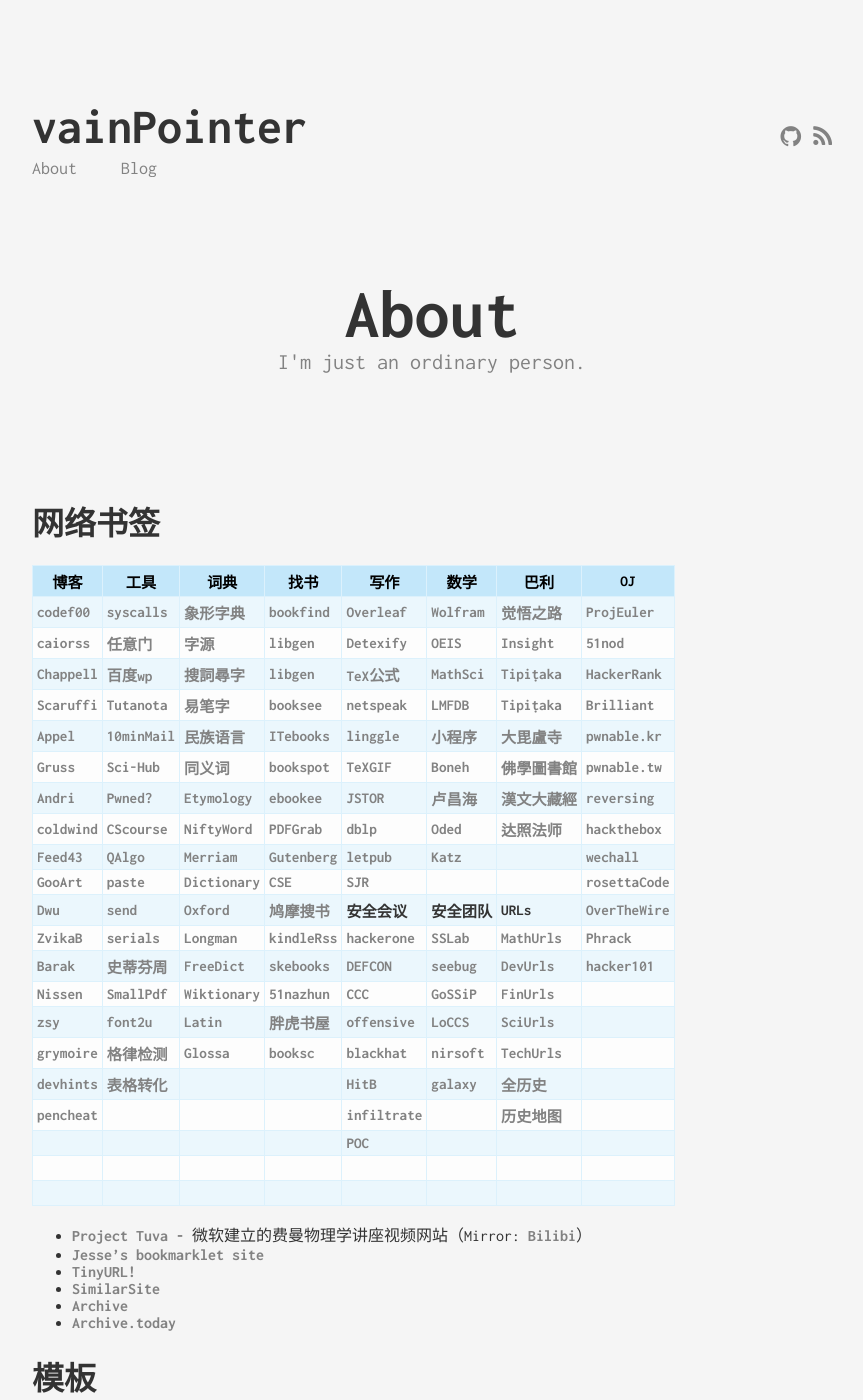
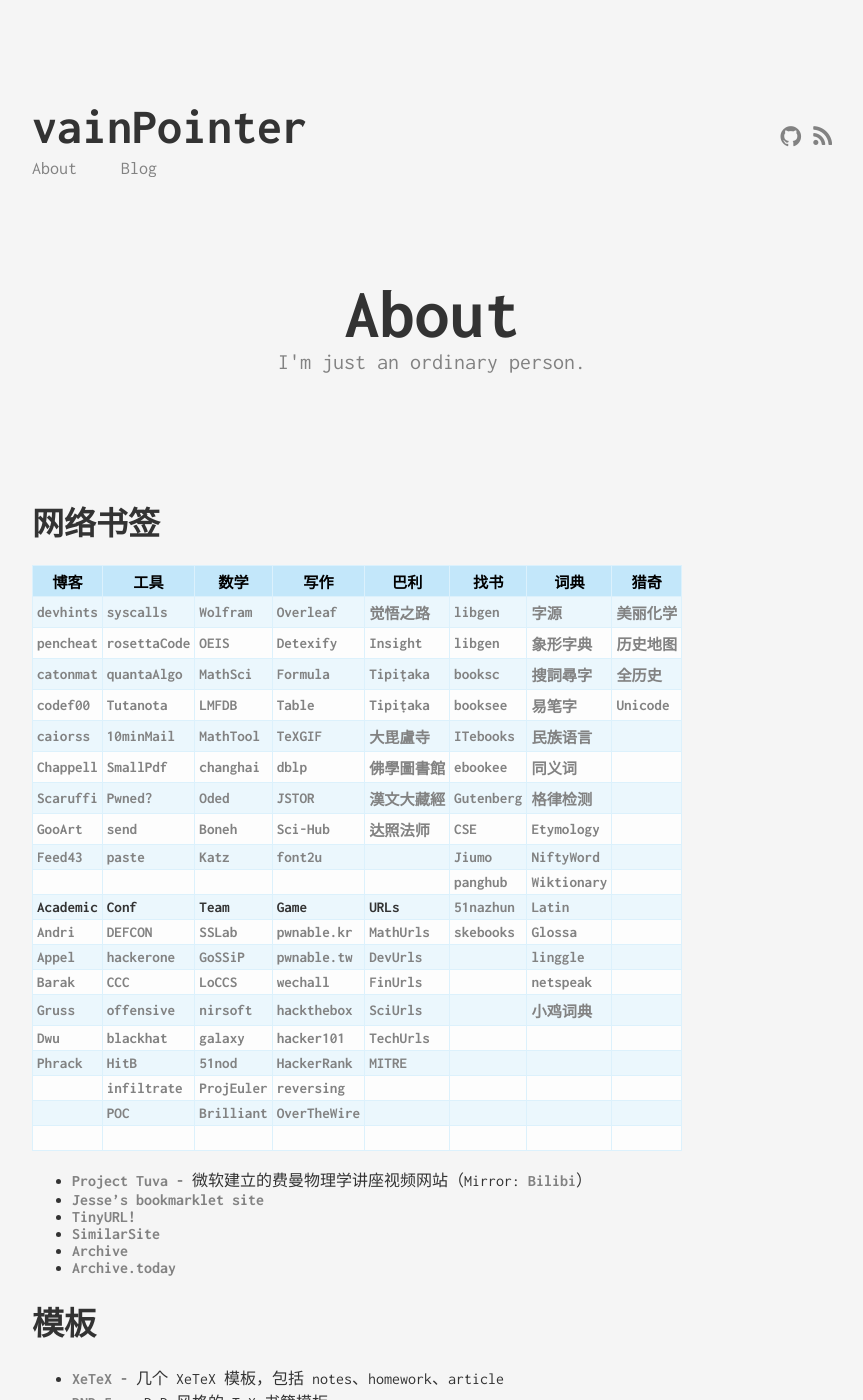
Before and after one commit to vainPointer/vainPointer.github.io, a Jekyll site: the page built from about.md, in a window 1280 px wide and 1400 px high. Shown: the whole window, without its empty margins (208-1071 px from the left). Built offline with Jekyll 4.4.1, drawn with Linux system fonts in a browser that asks for light colours.

Commit message:
bookmarks

```diff
--- a/about.md
+++ b/about.md
@@ -7,29 +7,28 @@
 
 # 网络书签
 
-| 博客 | 工具 | 词典 | 找书 | 写作 | 数学 | 巴利 | OJ |
-|------|------|------|------|------|------|------|----|
-| [codef00](http://codef00.com/projects)               | [syscalls](http://syscalls.kernelgrok.com/)   | [象形字典](http://www.vividict.com/Default.aspx)     | [bookfind](https://www.bookfinder.com/)                                | [Overleaf](https://www.overleaf.com/learn)                     | [Wolfram](http://mathworld.wolfram.com/)                                           | [觉悟之路](http://dhamma.sutta.org/index2.htm)                      | [ProjEuler](https://projecteuler.net/about)             |
-| [caiorss](https://caiorss.github.io/C-Cpp-Notes/)    | [任意门](http://terest.top/gate/)             | [字源](http://hanziyuan.net/)                        | [libgen](http://gen.lib.rus.ec/)                                       | [Detexify](http://detexify.kirelabs.org/classify.html)         | [OEIS](http://oeis.org/)                                                           | [Insight](https://www.accesstoinsight.org/)                         | [51nod](https://www.51nod.com/focus.html)               |
-| [Chappell](https://www.geoffchappell.com/)           | [百度wp](https://www.baiduwp.com/)            | [搜詞尋字](http://words.sinica.edu.tw/sou/sou.html)  | [libgen](https://libgen.is/)                                           | [TeX公式](https://zh.numberempire.com/latexequationeditor.php) | [MathSci](https://mathscinet.ams.org/mathscinet/freeTools.html?version=2)          | [Tipiṭaka](https://www.tipitaka.org/)                               | [HackerRank](https://www.hackerrank.com/)               |
-| [Scaruffi](https://www.scaruffi.com/)                | [Tutanota](https://www.tutanota.com/)         | [易笔字](http://www.yibizi.com/)                     | [booksee](http://en.booksee.org/)                                      | [netspeak](http://www.netspeak.org/)                           | [LMFDB](http://www.lmfdb.org/)                                                     | [Tipiṭaka](https://epalitipitaka.appspot.com/canon)                 | [Brilliant](https://brilliant.org/courses/#recent)      |
-| [Appel](https://www.cs.princeton.edu/~appel/)        | [10minMail](https://10minutemail.com/)        | [民族语言](http://www.mzywfy.org.cn/)                | [ITebooks](https://it-ebooks.info/)                                    | [linggle](http://linggle.com/)                                 | [小程序](http://zh.numberempire.com/primenumbers.php)                              | [大毘盧寺](http://abtemple.org/index.php)                           | [pwnable.kr](http://pwnable.kr/play.php)                |
-| [Gruss](https://gruss.cc/)                           | [Sci-Hub](http://sci-hub.tw/)                 | [同义词](http://www.ximizi.com/Tongyici_Cidian.php)  | [bookspot](http://www.freebookspot.es/)                                | [TeXGIF](http://latex.codecogs.com/gif.latex?)                 | [Boneh](http://crypto.stanford.edu/~dabo/)                                         | [佛學圖書館](http://buddhism.lib.ntu.edu.tw/DLMBS/index.jsp)        | [pwnable.tw](https://pwnable.tw/)                       |
-| [Andri](https://syssec.mistakenot.net/)              | [Pwned?](https://haveibeenpwned.com/)         | [Etymology](http://www.etymonline.com/)              | [ebookee](https://ebookee.org/)                                        | [JSTOR](https://www.jstor.org/)                                | [卢昌海](https://www.changhai.org/articles/science/mathematics/riemann_hypothesis/)| [漢文大藏經](http://tripitaka.cbeta.org/mobile/index.php?index=N)   | [reversing](http://reversing.kr/)                       |
-| [coldwind](https://gynvael.coldwind.pl/?id=50)       | [CScourse](https://teachyourselfcs.com/)      | [NiftyWord](https://www.niftyword.com/)              | [PDFGrab](http://pdfgrab.net/)                                         | [dblp](https://dblp.uni-trier.de/)                             | [Oded](http://www.wisdom.weizmann.ac.il/~/oded/)                                   | [达照法师](http://www.shidazhao.com/)                               | [hackthebox](https://www.hackthebox.eu/)                |
-| [Feed43](https://feed43.com/)                        | [QAlgo](http://quantumalgorithmzoo.org/)      | [Merriam](https://www.merriam-webster.com/)          | [Gutenberg](https://www.gutenberg.org/)                                | [letpub](http://www.letpub.com.cn/index.php?page=journalapp)   | [Katz](http://www.cs.umd.edu/~jkatz/)                                              |                                                                     | [wechall](https://www.wechall.net/)                     |
-| [GooArt](https://artsandculture.google.com/)         | [paste](https://paste.ubuntu.com/)            | [Dictionary](http://www.dictionary.com/)             | [CSE](https://cse.google.com/cse?cx=001639227550064093264:dznewka3cca) | [SJR](https://www.scimagojr.com/index.php)                     |                                                                                    |                                                                     | [rosettaCode](http://rosettacode.org/wiki/Rosetta_Code) |
-| [Dwu](https://www.cs.virginia.edu/dwu4/projects.html)| [send](https://send.firefox.com/)             | [Oxford](https://www.oxfordlearnersdictionaries.com/)| [鸠摩搜书](https://www.jiumodiary.com/?tdsourcetag=s_pctim_aiomsg)     | **安全会议**                                                   | **安全团队**                                                                       | **URLs**                                                            | [OverTheWire](http://overthewire.org/wargames/)         |
-| [ZvikaB](http://www.wisdom.weizmann.ac.il/~zvikab/)  | [serials](https://www.serials.be/)            | [Longman](https://www.ldoceonline.com/)              | [kindleRss](http://wheremylife.cn/home.html)                           | [hackerone](https://www.hackerone.com/)                        | [SSLab](https://gts3.org/)                                                         | [MathUrls](https://mathurls.com/)                                   | [Phrack](http://phrack.org/)                            |
-| [Barak](https://www.boazbarak.org/)                  | [史蒂芬周](http://www.sdifen.com/)            | [FreeDict](http://www.freedictionary.com/)           | [skebooks](https://www.skebooks.com/)                                  | [DEFCON](https://media.defcon.org/DEF%21CON%2027/)             | [seebug](https://paper.seebug.org/)                                                | [DevUrls](https://devurls.com/)                                     | [hacker101](https://ctf.hacker101.com/)                 |
-| [Nissen](https://nissenbaum.tech.cornell.edu/)       | [SmallPdf](https://smallpdf.com/cn)           | [Wiktionary](https://en.wiktionary.org/)             | [51nazhun](https://kindle.51nazhun.pub/)                               | [CCC](https://www.ccc.de/)                                     | [GoSSiP](https://loccs.sjtu.edu.cn/wiki/doku.php)                                  | [FinUrls](https://finurls.com/)                                     |                                                         |
-| [zsy](http://www.zsythink.net/)                      | [font2u](https://fonts2u.com/)                | [Latin](http://archives.nd.edu/words.html)           | [胖虎书屋](http://panghubook.cn/)                                      | [offensive](https://www.offensivecon.org/)                     | [LoCCS](https://loccs.sjtu.edu.cn/main/publication/)                               | [SciUrls](https://sciurls.com/)                                     |                                                         |
-| [grymoire](http://www.grymoire.com/)                 | [格律检测](http://www.52shici.com/gl.php)     | [Glossa](http://athirdway.com/glossa/)               | [booksc](https://booksc.org/)                                          | [blackhat](https://www.blackhat.com/)                          | [nirsoft](http://www.nirsoft.net/programmer_tools.html)                            | [TechUrls](https://techurls.com/)                                   |                                                         |
-| [devhints](https://devhints.io)                      | [表格转化](https://tableconvert.com/)         |                                                      |                                                                        | [HitB](https://conference.hitb.org/)                           | [galaxy](http://galaxylab.org/)                                                    | [全历史](https://www.allhistory.com/)                               |                                                         |
-| [pencheat](https://highon.coffee/blog/cheat-sheet/)  |                                               |                                                      |                                                                        | [infiltrate](https://infiltratecon.com/)                       |                                                                                    | [历史地图](http://geacron.com/home-zh-hans/)                        |                                                         |
-|                                                      |                                               |                                                      |                                                                        | [POC](http://powerofcommunity.net/)                            |                                                                                    |                                                                     |                                                         |
-|                                                      |                                               |                                                      |                                                                        |                                                                |                                                                                    |                                                                     |                                                         |
-|                                                      |                                               |                                                      |                                                                        |                                                                |                                                                                    |                                                                     |                                                         |
+| 博客                                                    | 工具                                                      | 数学                                                                                    | 写作                                                             | 巴利                                                           | 找书                                                                     | 词典                                               | 猎奇                                                 |
+|-------------------------------------------------------|---------------------------------------------------------|---------------------------------------------------------------------------------------|----------------------------------------------------------------|--------------------------------------------------------------|------------------------------------------------------------------------|--------------------------------------------------|----------------------------------------------------|
+| [devhints](https://devhints.io)                       | [syscalls](http://syscalls.kernelgrok.com/)             | [Wolfram](http://mathworld.wolfram.com/)                                              | [Overleaf](https://www.overleaf.com/learn)                     | [觉悟之路](http://dhamma.sutta.org/index2.htm)                   | [libgen](https://libgen.is/)                                           | [字源](http://hanziyuan.net/)                      | [美丽化学](http://www.envisioningchemistry.cn/)        |
+| [pencheat](https://highon.coffee/blog/cheat-sheet/)   | [rosettaCode](http://rosettacode.org/wiki/Rosetta_Code) | [OEIS](http://oeis.org/)                                                              | [Detexify](http://detexify.kirelabs.org/classify.html)         | [Insight](https://www.accesstoinsight.org/)                  | [libgen](http://gen.lib.rus.ec/)                                       | [象形字典](http://www.vividict.com/Default.aspx)     | [历史地图](http://geacron.com/home-zh-hans/)           |
+| [catonmat](https://catonmat.net/)                     | [quantaAlgo](http://quantumalgorithmzoo.org/)           | [MathSci](https://mathscinet.ams.org/mathscinet/freeTools.html?version=2)             | [Formula](https://zh.numberempire.com/latexequationeditor.php) | [Tipiṭaka](https://www.tipitaka.org/)                        | [booksc](https://booksc.org/)                                          | [搜詞尋字](http://words.sinica.edu.tw/sou/sou.html)  | [全历史](https://www.allhistory.com/)                 |
+| [codef00](http://codef00.com/projects)                | [Tutanota](https://www.tutanota.com/)                   | [LMFDB](http://www.lmfdb.org/)                                                        | [Table](https://tableconvert.com/)                             | [Tipiṭaka](https://epalitipitaka.appspot.com/canon)          | [booksee](http://en.booksee.org/)                                      | [易笔字](http://www.yibizi.com/)                    | [Unicode](https://www.ziti163.com/uni/index.shtml) |
+| [caiorss](https://caiorss.github.io/C-Cpp-Notes/)     | [10minMail](https://10minutemail.com/)                  | [MathTool](http://zh.numberempire.com/primenumbers.php)                               | [TeXGIF](http://latex.codecogs.com/gif.latex?)                 | [大毘盧寺](http://abtemple.org/index.php)                        | [ITebooks](https://it-ebooks.info/)                                    | [民族语言](http://www.mzywfy.org.cn/)                |                                                    |
+| [Chappell](https://www.geoffchappell.com/)            | [SmallPdf](https://smallpdf.com/cn)                     | [changhai](https://www.changhai.org/articles/science/mathematics/riemann_hypothesis/) | [dblp](https://dblp.uni-trier.de/)                             | [佛學圖書館](http://buddhism.lib.ntu.edu.tw/DLMBS/index.jsp)      | [ebookee](https://ebookee.org/)                                        | [同义词](http://www.ximizi.com/Tongyici_Cidian.php) |                                                    |
+| [Scaruffi](https://www.scaruffi.com/)                 | [Pwned?](https://haveibeenpwned.com/)                   | [Oded](http://www.wisdom.weizmann.ac.il/~/oded/)                                      | [JSTOR](https://www.jstor.org/)                                | [漢文大藏經](http://tripitaka.cbeta.org/mobile/index.php?index=N) | [Gutenberg](https://www.gutenberg.org/)                                | [格律检测](http://www.52shici.com/gl.php)            |                                                    |
+| [GooArt](https://artsandculture.google.com/)          | [send](https://send.firefox.com/)                       | [Boneh](http://crypto.stanford.edu/~dabo/)                                            | [Sci-Hub](http://sci-hub.tw/)                                  | [达照法师](http://www.shidazhao.com/)                            | [CSE](https://cse.google.com/cse?cx=001639227550064093264:dznewka3cca) | [Etymology](http://www.etymonline.com/)          |                                                    |
+| [Feed43](https://feed43.com/)                         | [paste](https://paste.ubuntu.com/)                      | [Katz](http://www.cs.umd.edu/~jkatz/)                                                 | [font2u](https://fonts2u.com/)                                 |                                                              | [Jiumo](https://www.jiumodiary.com/?tdsourcetag=s_pctim_aiomsg)        | [NiftyWord](https://www.niftyword.com/)          |                                                    |
+|                                                       |                                                         |                                                                                       |                                                                |                                                              | [panghub](http://panghubook.cn/)                                       | [Wiktionary](https://en.wiktionary.org/)         |                                                    |
+| **Academic**                                          | **Conf**                                                | **Team**                                                                              | **Game**                                                       | **URLs**                                                     | [51nazhun](https://kindle.51nazhun.pub/)                               | [Latin](http://archives.nd.edu/words.html)       |                                                    |
+| [Andri](https://syssec.mistakenot.net/)               | [DEFCON](https://media.defcon.org/DEF%21CON%2027/)      | [SSLab](https://gts3.org/)                                                            | [pwnable.kr](http://pwnable.kr/play.php)                       | [MathUrls](https://mathurls.com/)                            | [skebooks](https://www.skebooks.com/)                                  | [Glossa](http://athirdway.com/glossa/)           |                                                    |
+| [Appel](https://www.cs.princeton.edu/~appel/)         | [hackerone](https://www.hackerone.com/)                 | [GoSSiP](https://loccs.sjtu.edu.cn/wiki/doku.php)                                     | [pwnable.tw](https://pwnable.tw/)                              | [DevUrls](https://devurls.com/)                              |                                                                        | [linggle](http://linggle.com/)                   |                                                    |
+| [Barak](https://www.boazbarak.org/)                   | [CCC](https://www.ccc.de/)                              | [LoCCS](https://loccs.sjtu.edu.cn/main/publication/)                                  | [wechall](https://www.wechall.net/)                            | [FinUrls](https://finurls.com/)                              |                                                                        | [netspeak](http://www.netspeak.org/)             |                                                    |
+| [Gruss](https://gruss.cc/)                            | [offensive](https://www.offensivecon.org/)              | [nirsoft](http://www.nirsoft.net/programmer_tools.html)                               | [hackthebox](https://www.hackthebox.eu/)                       | [SciUrls](https://sciurls.com/)                              |                                                                        | [小鸡词典](https://jikipedia.com/)                   |                                                    |
+| [Dwu](https://www.cs.virginia.edu/dwu4/projects.html) | [blackhat](https://www.blackhat.com/)                   | [galaxy](http://galaxylab.org/)                                                       | [hacker101](https://ctf.hacker101.com/)                        | [TechUrls](https://techurls.com/)                            |                                                                        |                                                  |                                                    |
+| [Phrack](http://phrack.org/)                          | [HitB](https://conference.hitb.org/)                    | [51nod](https://www.51nod.com/focus.html)                                             | [HackerRank](https://www.hackerrank.com/)                      | [MITRE](https://attack.mitre.org/)                           |                                                                        |                                                  |                                                    |
+|                                                       | [infiltrate](https://infiltratecon.com/)                | [ProjEuler](https://projecteuler.net/about)                                           | [reversing](http://reversing.kr/)                              |                                                              |                                                                        |                                                  |                                                    |
+|                                                       | [POC](http://powerofcommunity.net/)                     | [Brilliant](https://brilliant.org/courses/#recent)                                    | [OverTheWire](http://overthewire.org/wargames/)                |                                                              |                                                                        |                                                  |                                                    |
+|                                                       |                                                         |                                                                                       |                                                                |                                                              |                                                                        |                                                  |                                                    |
 
 
   - [Project Tuva](http://research.microsoft.com/apps/tools/tuva) - 微软建立的费曼物理学讲座视频网站（Mirror: [Bilibi](https://www.bilibili.com/video/av51119464/)）
```
